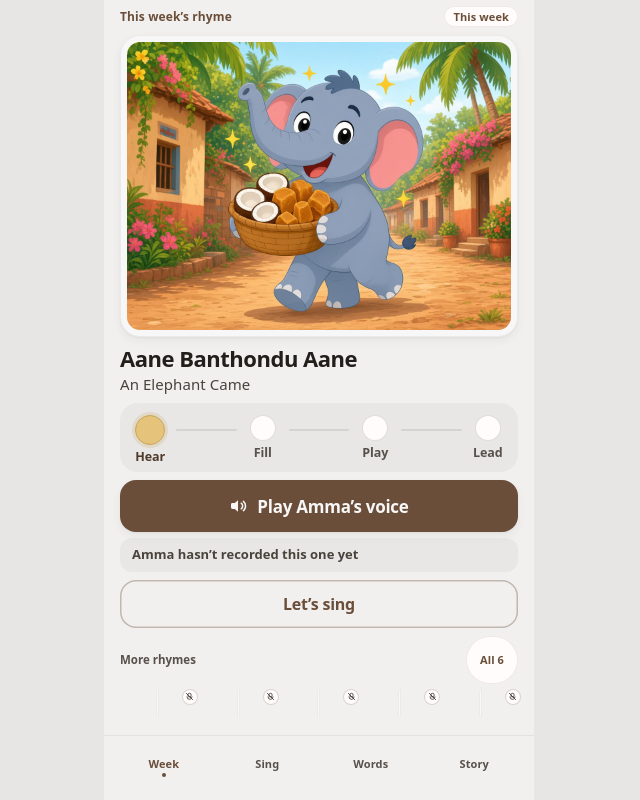
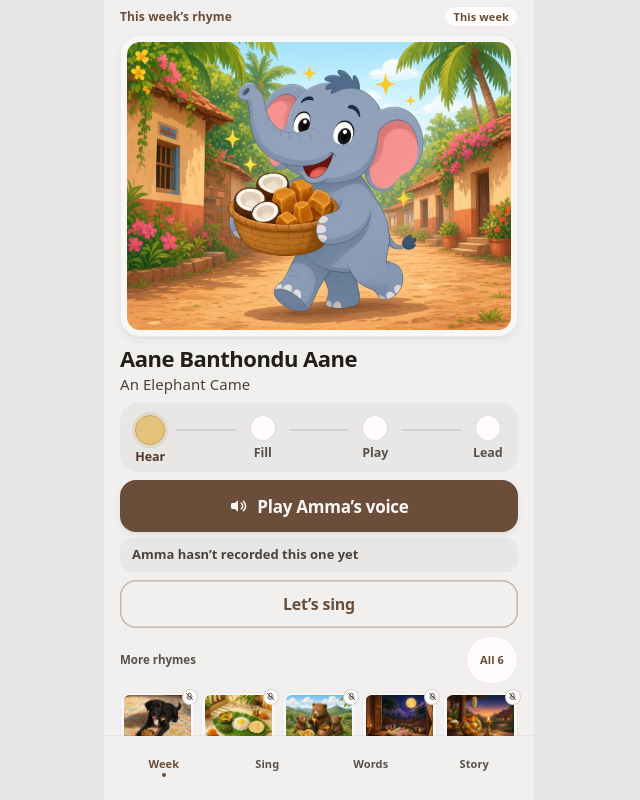
Before and after one commit to Poornimajagannath/kannada-rhymes, a website: page index.html in a window 1280 px wide. Shown: the whole page, without its empty margins (321-961 px from the left). Drawn offline with Linux system fonts and the light colour scheme; no server answers; a web font is replaced by a local one.

Commit message:
Keep the unrecorded mark on each rhyme thumbnail
The mark was a separate row above More rhymes because its parent was an inline box. It now sits on the corner of its own picture.

Co-authored-by: Poornimajagannath <Poornimajagannath@users.noreply.github.com>

```diff
--- a/css/styles.css
+++ b/css/styles.css
@@ -286,8 +286,9 @@ h1.eyebrow { font-size: 12px; }
   position: relative;
   border-radius: 12px;
 }
-.thumb { position: relative; width: 100%; }
+.thumb { position: relative; display: block; width: 100%; }
 .thumb-mat {
+  display: block;
   width: 100%;
   aspect-ratio: 4 / 3;
   padding: 3px;
@@ -310,6 +311,7 @@ h1.eyebrow { font-size: 12px; }
   position: absolute;
   top: -3px;
   right: -3px;
+  z-index: 1;
   width: 16px;
   height: 16px;
   border-radius: 50%;
```
Also changed, not shown: tests/mobile.spec.js (+14 -0 lines).
